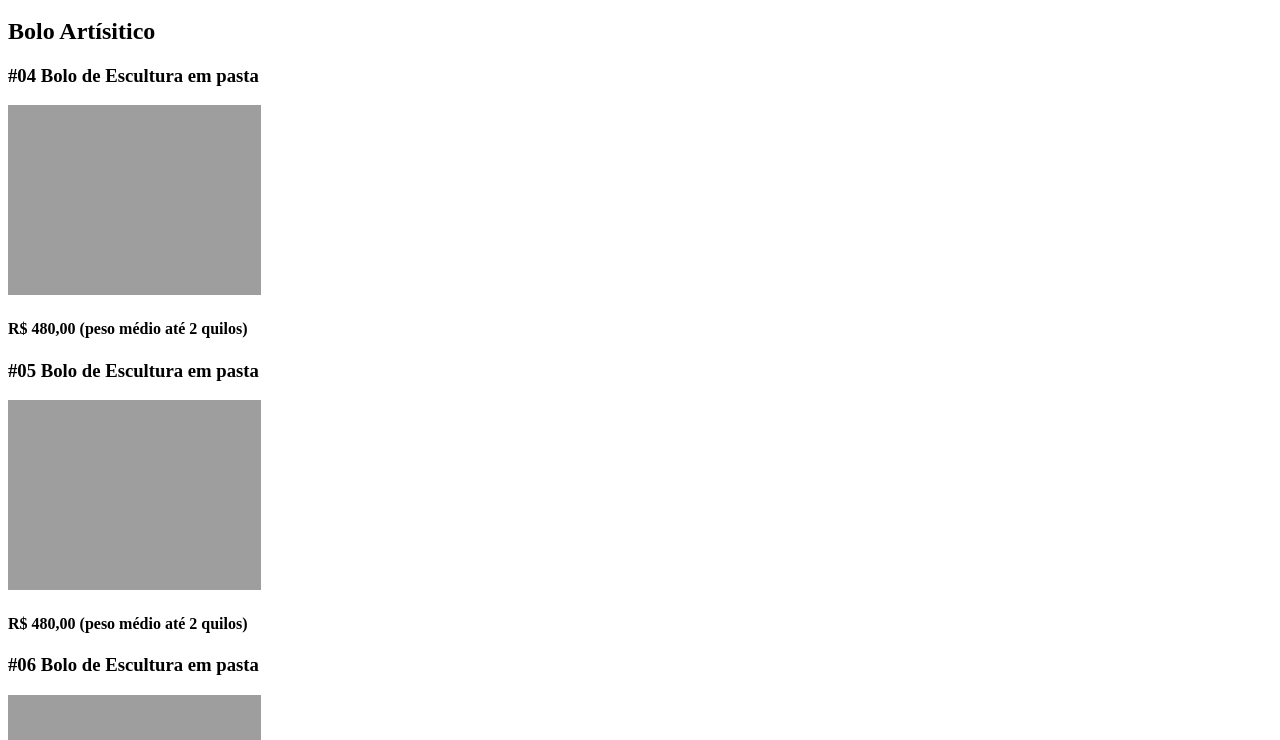
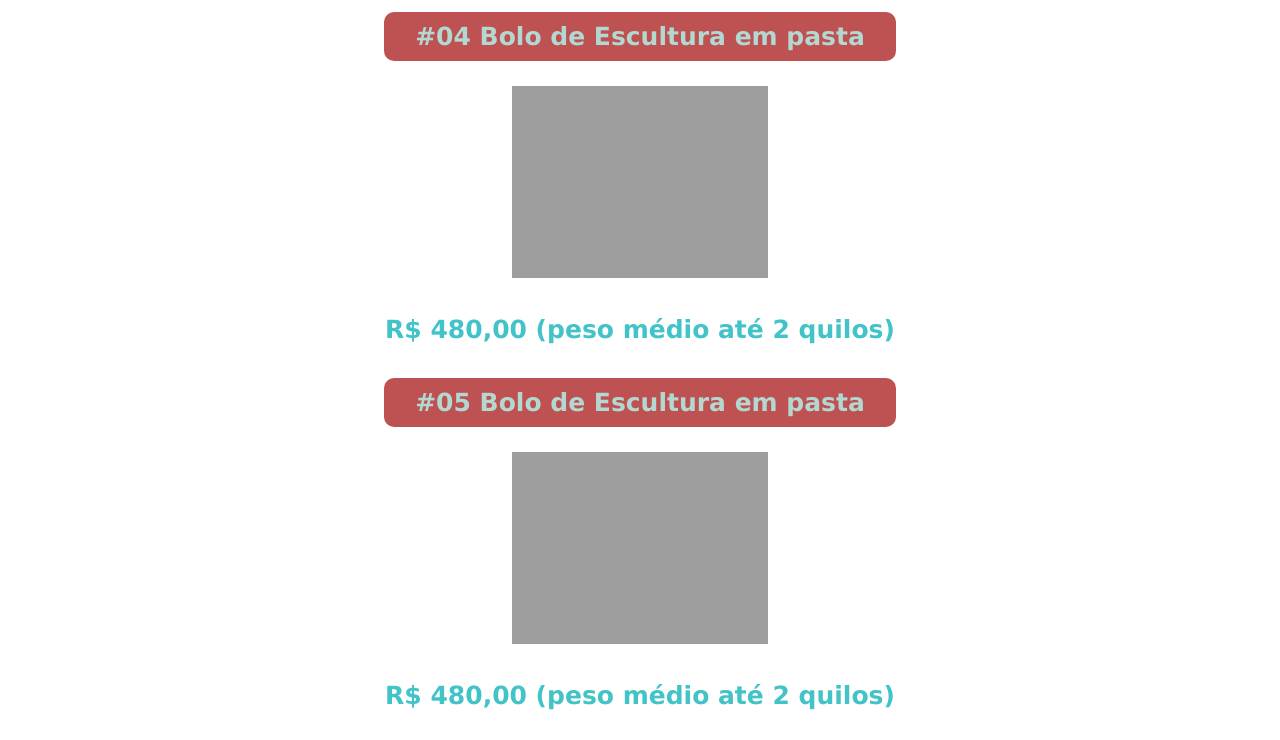
Before and after one commit to AdrianaRodriguesA/Projeto2Cardapio, a plain HTML site: page boloartistico.html in a window 1280 px wide. Shown: the part 281-1021 px from the top of the page. Drawn offline with Linux system fonts and the light colour scheme; the site is published under a folder, as on GitHub Pages, so addresses that start at the root find nothing.

Commit message:
Update boloartistico.html

```diff
--- a/boloartistico.html
+++ b/boloartistico.html
@@ -4,7 +4,7 @@
     <meta charset="UTF-8">
     <meta name="viewport" content="width=device-width, initial-scale=1.0">
     <title>Bolo Artistico</title>
-    <link rel="stylesheet" href="/boloartistico.css">
+    <link rel="stylesheet" href="boloartistico.css">
 </head>
 <body>
     <header>
```
